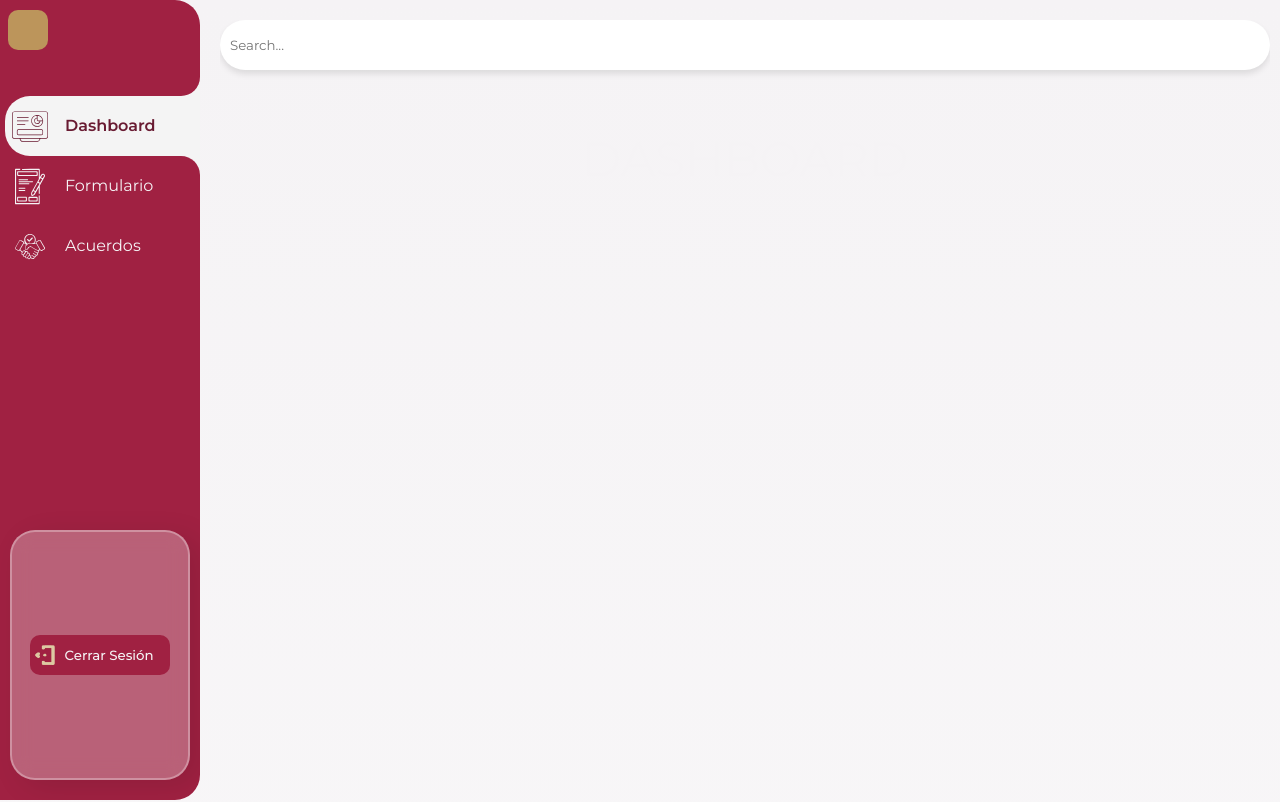
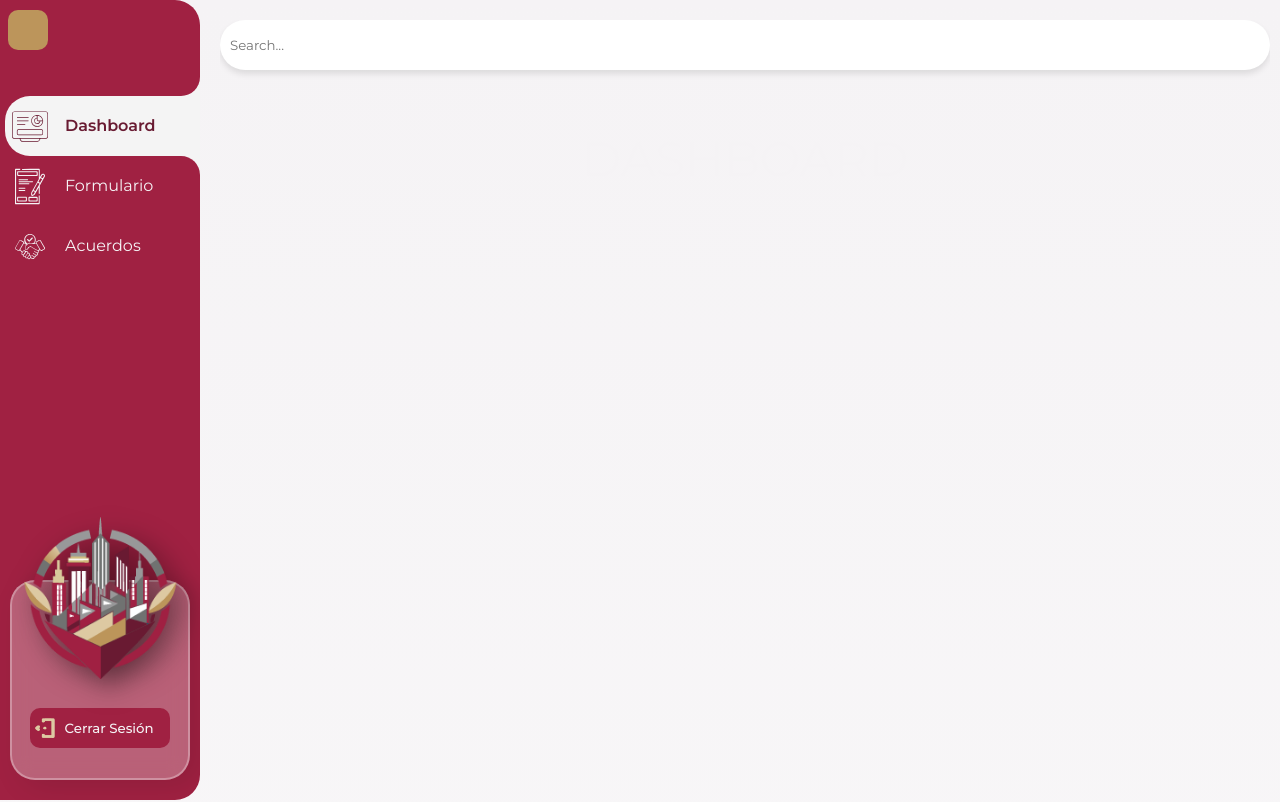
Before and after one commit to gomez50057/PAEM, a Next.js app: page /dashboard in a window 1280 px wide. Shown: the top 802 px of the page. Built offline with nearby package versions, Linux system fonts and the light colour scheme.

Commit message:
sidebar cardImg

```diff
--- a/src/components/dashboard/Dashboard.css
+++ b/src/components/dashboard/Dashboard.css
@@ -187,16 +187,35 @@
   position: fixed;
   bottom: 20px;
   width: calc(100% - 20px);
-  height: 250px;
+  height: 200px;
   margin: 0 10px;
   background: rgba(245, 245, 245, 0.3);
   border-radius: 25px;
   border: 2.2px solid rgba(255, 255, 255, 0.3);
   backdrop-filter: blur(10px);
-  box-shadow: 11px 7px 30px 0px rgba(0,0,0,0.1);
+  box-shadow: 11px 7px 30px 0px rgba(0, 0, 0, 0.1);
+  display: flex;
+  justify-content: flex-end;
+  align-items: center;
+  flex-direction: column;
+}
+
+.sidebar-card .sidebarCardImg {
   display: flex;
   justify-content: center;
-  align-items: center;
+  width: 100%;
+  height: auto;
+  position: relative;
+  top: -20px;
+  scale: 0.9;
+  filter: drop-shadow(10px 10px 15px rgba(0, 0, 0, 0.5));
+
+  transition: 0.7s ease-in-out;
+}
+
+.sidebar-card .sidebarCardImg:hover {
+  filter: drop-shadow(10px 10px 15px rgba(0, 0, 0, 0.6)) translateY(-15px);
+  scale: 1;
 }
 
 .sidebar-card button {
@@ -205,6 +224,7 @@
   width: 80%;
   height: auto;
   padding: 10px 5px;
+  margin-bottom: 30px;
   border-radius: 10px;
   border: none;
   cursor: pointer;
--- a/src/components/dashboard/Dashboard.js
+++ b/src/components/dashboard/Dashboard.js
@@ -4,6 +4,8 @@ import './Dashboard.css';
 import Formulario from '../forms/CreateFormulario';
 import Acuerdos from '../CRUDTable/CRUDTable';
 const imgIco = "/img/iconos/";
+const imgBasePath = "/img/";
+
 
 const Dashboard = () => {
   const [activeComponent, setActiveComponent] = useState('dashboard');
@@ -124,6 +126,10 @@ const Dashboard = () => {
           </li>
         </ul>
         <div className="sidebar-card">
+          <div className="sidebarCardImg">
+            <img src={`${imgBasePath}sidebarRecurso.png`} alt="Icono de Cerrar Sesión" />
+          </div>
+
           <button>
             <img src={`${imgIco}exit.png`} alt="Icono de Cerrar Sesión" className="icon" />
             Cerrar Sesión
```
Also changed, not shown: public/img/sidebarRecurso.png (added). Lines whose indentation alone changed are shown as unchanged.
